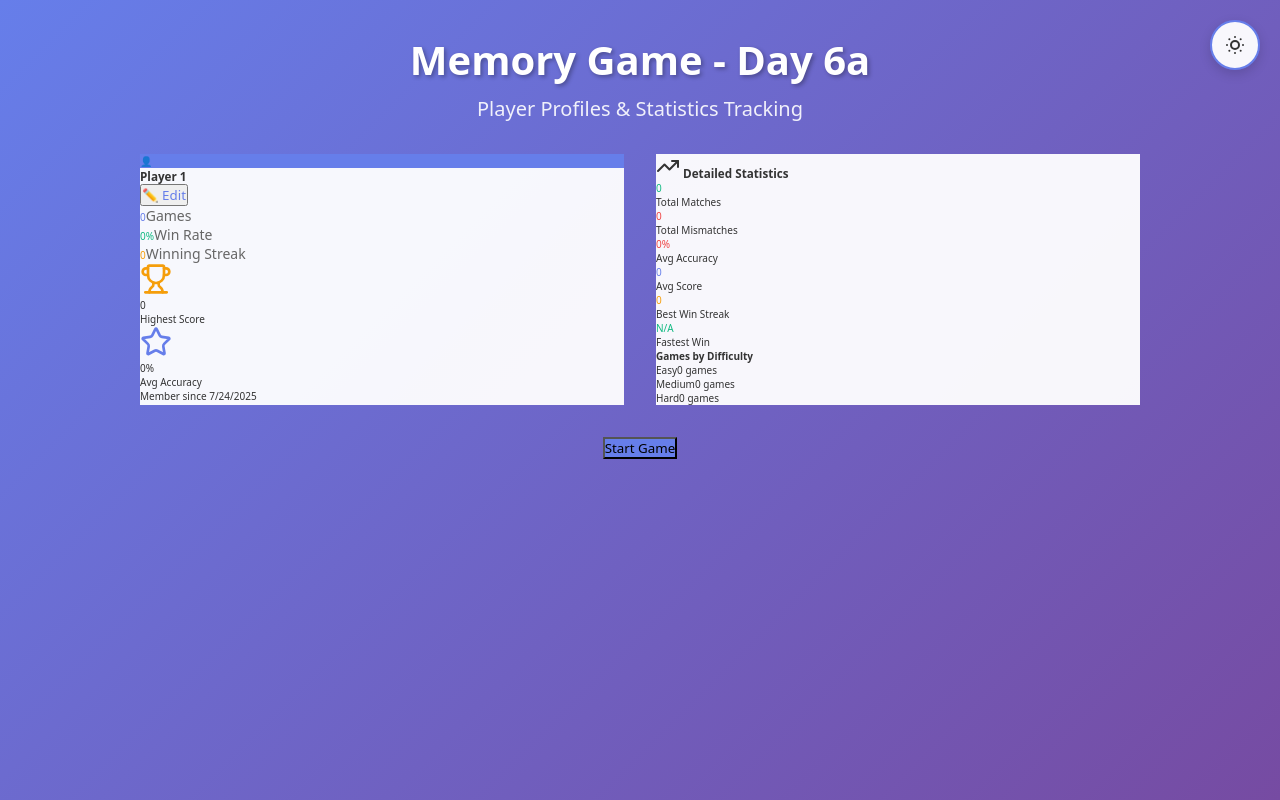
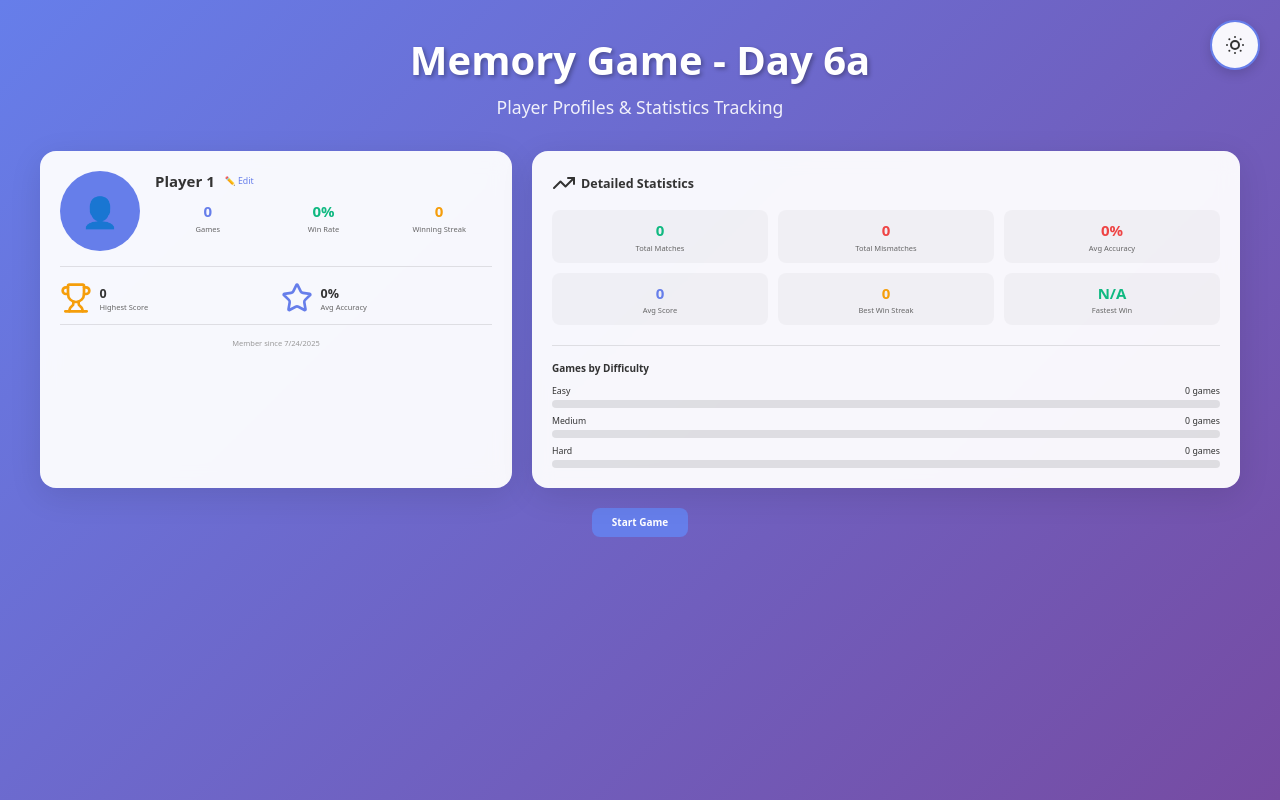
Before and after one commit to GhostDrew11/TilesGame, a React (Vite) app: page / in a window 1280 px wide. Built offline with nearby package versions, Linux system fonts and the light colour scheme.

Commit message:
day6a CSS

```diff
--- a/src/MemoryGame.css
+++ b/src/MemoryGame.css
@@ -40,394 +40,6 @@ html {
   margin-bottom: 0;
 }
 
-.setup-layout {
-  display: grid;
-  grid-template-columns: 1fr 1fr;
-  gap: 3.2rem;
-  margin-bottom: 3.2rem;
-  width: 100%;
-  max-width: 1000px;
-}
-
-.sound-toggle:hover,
-.config-button:hover {
-  background: rgba(255, 255, 255, 0.3);
-  transform: translateY(-0.2rem);
-}
-
-.game-subtitle {
-  color: rgba(255, 255, 255, 0.9);
-  font-size: 2rem;
-  margin-bottom: 0;
-}
-
-.setup-layout {
-  display: grid;
-  grid-template-columns: 1fr 1fr;
-  gap: 3.2rem;
-  margin-bottom: 3.2rem;
-  width: 100%;
-  max-width: 1000px;
-}
-
-.config-container {
-  border-radius: 16px;
-  box-shadow: 0 8px 32px rgba(0, 0, 0, 0.1);
-  padding: 3.2rem;
-  backdrop-filter: blur(10px);
-  transition: all 0.3s ease;
-}
-
-.config-title {
-  font-size: 2.4rem;
-  font-weight: 600;
-  margin-bottom: 2.4rem;
-  text-align: center;
-}
-
-.config-section {
-  margin-bottom: 2.4rem;
-}
-
-.config-label {
-  display: block;
-  font-weight: 600;
-  margin-bottom: 0.8rem;
-}
-
-.difficulty-buttons,
-.theme-buttons {
-  display: flex;
-  gap: 0.8rem;
-}
-
-.difficulty-btn,
-.theme-btn {
-  flex: 1;
-  padding: 1.2rem 1.6rem;
-  border: 2px solid #e5e7eb;
-  border-radius: 8px;
-  font-weight: 600;
-  cursor: pointer;
-  transition: all 0.2s ease;
-}
-
-.difficulty-btn:hover,
-.theme-btn:hover {
-  transform: translateY(-1px);
-}
-
-.theme-btn-icon {
-  width: 16px;
-  height: 16px;
-  margin-right: 0.8rem;
-}
-
-.config-toggles {
-  display: flex;
-  gap: 1.6rem;
-}
-
-.config-toggle {
-  display: flex;
-  align-items: center;
-  gap: 0.8rem;
-  cursor: pointer;
-}
-.config-info {
-  background: rgba(0, 0, 0, 0.05);
-  border-radius: 8px;
-  padding: 1.6rem;
-  margin-bottom: 2.4rem;
-}
-
-.config-detail {
-  display: flex;
-  justify-content: space-between;
-  margin-bottom: 0.8rem;
-}
-
-.config-detail:last-child {
-  margin-bottom: 0;
-}
-
-.config-detail span {
-  font-weight: 600;
-}
-
-.start-game-btn {
-  width: 100%;
-  padding: 1.6rem;
-  border: none;
-  border-radius: 8px;
-  color: white;
-  font-size: 1.76rem;
-  font-weight: 600;
-  cursor: pointer;
-  transition: transform 0.2s ease;
-}
-
-.start-game-btn:hover {
-  transform: translateY(-2px);
-}
-
-.stats-container {
-  border-radius: 16px;
-  box-shadow: 0 8px 32px rgba(0, 0, 0, 0.1);
-  padding: 3.2rem;
-  margin-bottom: 3.2rem;
-  min-width: 500px;
-  backdrop-filter: blur(10px);
-  transition: all 0.3s ease;
-}
-
-.phase-indicator {
-  text-align: center;
-  margin-bottom: 2.4rem;
-}
-
-.phase-title {
-  font-size: 2.4rem;
-  font-weight: 600;
-  margin-bottom: 0.8rem;
-}
-
-.timer {
-  font-size: 2rem;
-  font-weight: bold;
-  padding: 0.8rem 1.6rem;
-  border-radius: 8px;
-  display: inline-block;
-  transition: all 0.3s ease;
-}
-
-.timer--paused {
-  animation: pulse 2s infinite;
-}
-
-@keyframes pulse {
-  0%,
-  100% {
-    opacity: 1;
-  }
-  50% {
-    opacity: 0.7;
-  }
-}
-
-.stats-grid {
-  display: grid;
-  grid-template-columns: repeat(4, 1fr);
-  gap: 1.6rem;
-  margin-bottom: 1.6rem;
-}
-
-.stat-item {
-  text-align: center;
-}
-
-.stat-number {
-  font-size: 3.2rem;
-  font-weight: bold;
-  margin-bottom: 0.4rem;
-}
-
-.stat-label {
-  font-size: 1.4rem;
-  color: #666;
-  font-weight: 500;
-}
-
-.progress-container {
-  margin-top: 1.6rem;
-}
-
-.progress-label {
-  font-size: 1.4rem;
-  color: #666;
-  margin-bottom: 0.8rem;
-  text-align: center;
-}
-
-.progress-bar {
-  width: 100%;
-  height: 0.8rem;
-  background: #e5e7eb;
-  border-radius: 0.4rem;
-  overflow: hidden;
-}
-
-.progress-fill {
-  height: 100%;
-  transition: width 0.3s ease;
-}
-
-.tile-grid {
-  display: grid;
-  gap: 1.2rem;
-  margin-bottom: 3.2rem;
-  padding: 2.4rem;
-  border-radius: 16px;
-  backdrop-filter: blur(10px);
-  box-shadow: 0 8px 32px rgba(0, 0, 0, 0.1);
-  transition: all 0.3s ease;
-}
-
-.tile {
-  width: 8rem;
-  height: 8rem;
-  border: 0.3rem solid transparent;
-  border-radius: 1.2rem;
-  font-size: 1.8rem;
-  font-weight: bold;
-  cursor: pointer;
-  transition: all 0.3s cubic-bezier(0.4, 0, 0.2, 1);
-  display: flex;
-  align-items: center;
-  justify-content: center;
-  box-shadow: 0 0.64rem 1.92rem rgba(0, 0, 0, 0.15);
-  color: white;
-}
-
-.tile--animated {
-  animation: tileAppear 0.6s ease-out forwards;
-}
-.tile:hover:not(:disabled) {
-  transform: scale(1.05) translateY(-0.32rem);
-  box-shadow: 0 1.28rem 3.84rem rgba(0, 0, 0, 0.2);
-}
-
-.tile--matched {
-  cursor: default;
-  animation: matchPulse 0.8s ease-in-out;
-}
-
-.tile--mismatched {
-  animation: shakeTile 0.5s ease-in-out;
-}
-
-@keyframes tileAppear {
-  0% {
-    transform: scale(0) rotate(180deg);
-    opacity: 0;
-  }
-  100% {
-    transform: scale(1) rotate(0deg);
-    opacity: 1;
-  }
-}
-
-@keyframes matchPulse {
-  0%,
-  100% {
-    transform: scale(1);
-  }
-  50% {
-    transform: scale(1.1);
-  }
-}
-
-@keyframes shakeTile {
-  0%,
-  100% {
-    transform: translateX(0);
-  }
-  25% {
-    transform: translateX(-5px);
-  }
-  75% {
-    transform: translateX(5px);
-  }
-}
-
-.game-controls {
-  display: flex;
-  gap: 1rem;
-  margin-bottom: 2rem;
-}
-
-.control-button {
-  padding: 1.2rem 1.8rem;
-  border: none;
-  border-radius: 8px;
-  font-size: 1.6rem;
-  font-weight: 600;
-  cursor: pointer;
-  transition: all 0.2s ease;
-  color: white;
-}
-
-.control-button:hover {
-  transform: translateY(-2px);
-  box-shadow: 0 4px 12px rgba(0, 0, 0, 0.2);
-}
-
-.highscores-container {
-  border-radius: 16px;
-  box-shadow: 0 8px 32px rgba(0, 0, 0, 0.1);
-  padding: 2.4rem;
-  margin-bottom: 3.2rem;
-  min-width: 400px;
-  backdrop-filter: blur(10px);
-  transition: all 0.3s ease;
-}
-
-.highscores-title {
-  font-size: 2rem;
-  font-weight: 600;
-  color: #333;
-  margin-bottom: 1.6rem;
-  text-align: center;
-}
-
-.no-scores {
-  text-align: center;
-  font-style: italic;
-}
-
-.scores-list {
-  display: flex;
-  flex-direction: column;
-  gap: 0.8rem;
-}
-
-.score-item {
-  display: grid;
-  grid-template-columns: auto 1fr auto auto;
-  gap: 1.6rem;
-  padding: 1.2rem;
-  border-radius: 8px;
-  align-items: center;
-  transition: all 0.2s ease;
-}
-
-.score-item--current {
-  transform: scale(1.02);
-  box-shadow: 0 4px 12px rgba(251, 191, 36, 0.3);
-}
-
-.score-rank {
-  font-weight: bold;
-  min-width: 30px;
-}
-
-.score-value {
-  font-weight: bold;
-  font-size: 3.2rem;
-}
-
-.score-difficulty {
-  font-size: 1.4rem;
-  padding: 0.4rem 0.8rem;
-  border-radius: 4px;
-  text-transform: capitalize;
-}
-
-.score-accuracy {
-  font-size: 1.2rem;
-}
-
-/* Theme Switcher Styles */
 .theme-switcher {
   position: fixed;
   top: 20px;
@@ -448,73 +60,259 @@ html {
 
 .theme-switcher:hover {
   transform: scale(1.1) rotate(15deg);
-  box-shadow: 0 6px 16px rgba(0, 0, 0, 0.2);
-}
-
-.theme-switcher:active {
-  transform: scale(0.95);
 }
 
 .theme-icon {
   width: 24px;
   height: 24px;
-  transition: transform 0.2s ease;
 }
 
-.theme-switcher:hover .theme-icon {
-  transform: rotate(15deg);
+.setup-layout {
+  display: grid;
+  grid-template-columns: 1fr 1.5fr;
+  gap: 2rem;
+  margin-bottom: 2rem;
+  width: 100%;
+  max-width: 1200px;
 }
 
-/* Global animation for sound feedback */
-@keyframes soundFeedback {
-  0% {
-    transform: scale(1) translateY(0);
-    opacity: 1;
-  }
-  100% {
-    transform: scale(1.2) translateY(-20px);
-    opacity: 0;
-  }
+/* Player Profile Styles */
+.player-profile {
+  border-radius: 16px;
+  box-shadow: 0 8px 32px rgba(0, 0, 0, 0.1);
+  padding: 2rem;
+  backdrop-filter: blur(10px);
 }
-@media (max-width: 768px) {
-  .game-container {
-    padding: 1.6rem;
-  }
 
-  .game-title {
-    font-size: 3.2rem;
-  }
+.profile-header {
+  display: flex;
+  gap: 1.5rem;
+  margin-bottom: 1.5rem;
+}
 
-  .setup-layout {
-    grid-template-columns: 1fr;
-    gap: 1.6rem;
-  }
+.profile-avatar {
+  width: 80px;
+  height: 80px;
+  border-radius: 50%;
+  display: flex;
+  align-items: center;
+  justify-content: center;
+  font-size: 3rem;
+  flex-shrink: 0;
+}
 
-  .stats-container,
-  .config-container,
-  .highscores-container {
-    min-width: auto;
-    width: 100%;
-    max-width: 50rem;
-  }
+.profile-info {
+  flex: 1;
+}
 
-  .tile {
-    width: 6rem;
-    height: 6rem;
-    font-size: 2.24rem;
-  }
+.profile-name-display {
+  display: flex;
+  align-items: center;
+  gap: 0.5rem;
+  margin-bottom: 1rem;
+}
 
-  .tile-grid {
-    gap: 0.8rem;
-    padding: 1.6rem;
-  }
+.profile-name {
+  font-size: 1.5rem;
+  font-weight: 600;
+  margin: 0;
+}
 
-  .stats-grid {
-    grid-template-columns: repeat(2, 1fr);
-  }
+.edit-btn {
+  background: none;
+  border: none;
+  cursor: pointer;
+  padding: 0.25rem 0.5rem;
+  font-size: 0.875rem;
+}
 
-  .game-controls {
-    flex-direction: wrap;
-    justify-content: center;
-  }
+.profile-edit {
+  display: flex;
+  gap: 0.5rem;
+  margin-bottom: 1rem;
 }
+
+.profile-input {
+  flex: 1;
+  padding: 0.5rem;
+  border: 2px solid;
+  border-radius: 6px;
+  font-size: 1rem;
+}
+
+.save-btn {
+  padding: 0.5rem 1rem;
+  border: none;
+  border-radius: 6px;
+  color: white;
+  font-weight: 600;
+  cursor: pointer;
+}
+
+.profile-stats-grid {
+  display: grid;
+  grid-template-columns: repeat(3, 1fr);
+  gap: 1rem;
+}
+
+.profile-stat {
+  text-align: center;
+}
+
+.stat-value {
+  display: block;
+  font-size: 1.5rem;
+  font-weight: bold;
+}
+
+.stat-label {
+  font-size: 0.75rem;
+  color: #666;
+}
+
+.profile-records {
+  display: grid;
+  grid-template-columns: repeat(2, 1fr);
+  gap: 1rem;
+  margin-top: 1.5rem;
+  padding-top: 1.5rem;
+  border-top: 1px solid rgba(0, 0, 0, 0.1);
+}
+
+.record-item {
+  display: flex;
+  align-items: center;
+  gap: 0.75rem;
+}
+
+.record-value {
+  font-size: 1.25rem;
+  font-weight: bold;
+}
+
+.record-label {
+  font-size: 0.75rem;
+  color: #666;
+}
+
+.profile-footer {
+  margin-top: 1rem;
+  padding-top: 1rem;
+  border-top: 1px solid rgba(0, 0, 0, 0.1);
+  text-align: center;
+}
+
+.profile-date {
+  font-size: 0.75rem;
+  color: #999;
+}
+
+/* Player Stats Styles */
+.player-stats-panel {
+  border-radius: 16px;
+  box-shadow: 0 8px 32px rgba(0, 0, 0, 0.1);
+  padding: 2rem;
+  backdrop-filter: blur(10px);
+}
+
+.stats-header {
+  margin-bottom: 1.5rem;
+}
+
+.stats-title {
+  display: flex;
+  align-items: center;
+  gap: 0.5rem;
+  font-size: 1.25rem;
+  font-weight: 600;
+  margin: 0;
+}
+
+.stats-grid-detailed {
+  display: grid;
+  grid-template-columns: repeat(3, 1fr);
+  gap: 1rem;
+  margin-bottom: 2rem;
+}
+
+.stat-card {
+  padding: 1rem;
+  background: rgba(0, 0, 0, 0.03);
+  border-radius: 8px;
+  text-align: center;
+}
+
+.stat-card-value {
+  font-size: 1.5rem;
+  font-weight: bold;
+  margin-bottom: 0.25rem;
+}
+
+.stat-card-label {
+  font-size: 0.75rem;
+  color: #666;
+}
+
+.difficulty-breakdown {
+  padding-top: 1.5rem;
+  border-top: 1px solid rgba(0, 0, 0, 0.1);
+}
+
+.breakdown-title {
+  font-size: 1rem;
+  font-weight: 600;
+  margin-bottom: 1rem;
+}
+
+.difficulty-bars {
+  display: flex;
+  flex-direction: column;
+  gap: 0.75rem;
+}
+
+.difficulty-bar-item {
+  display: flex;
+  flex-direction: column;
+  gap: 0.25rem;
+}
+
+.difficulty-bar-label {
+  display: flex;
+  justify-content: space-between;
+  font-size: 0.875rem;
+}
+
+.difficulty-bar-track {
+  height: 8px;
+  background: rgba(0, 0, 0, 0.1);
+  border-radius: 4px;
+  overflow: hidden;
+}
+
+.difficulty-bar-fill {
+  height: 100%;
+  transition: width 0.3s ease;
+  border-radius: 4px;
+}
+
+.game-actions {
+  display: flex;
+  gap: 1rem;
+  margin-bottom: 2rem;
+}
+
+.action-btn {
+  padding: 0.75rem 2rem;
+  border: none;
+  border-radius: 8px;
+  color: white;
+  font-weight: 600;
+  font-size: 1rem;
+  cursor: pointer;
+  transition: all 0.2s ease;
+}
+
+.action-btn:hover {
+  transform: translateY(-2px);
+  box-shadow: 0 4px 12px rgba(0, 0, 0, 0.2);
+}
```
